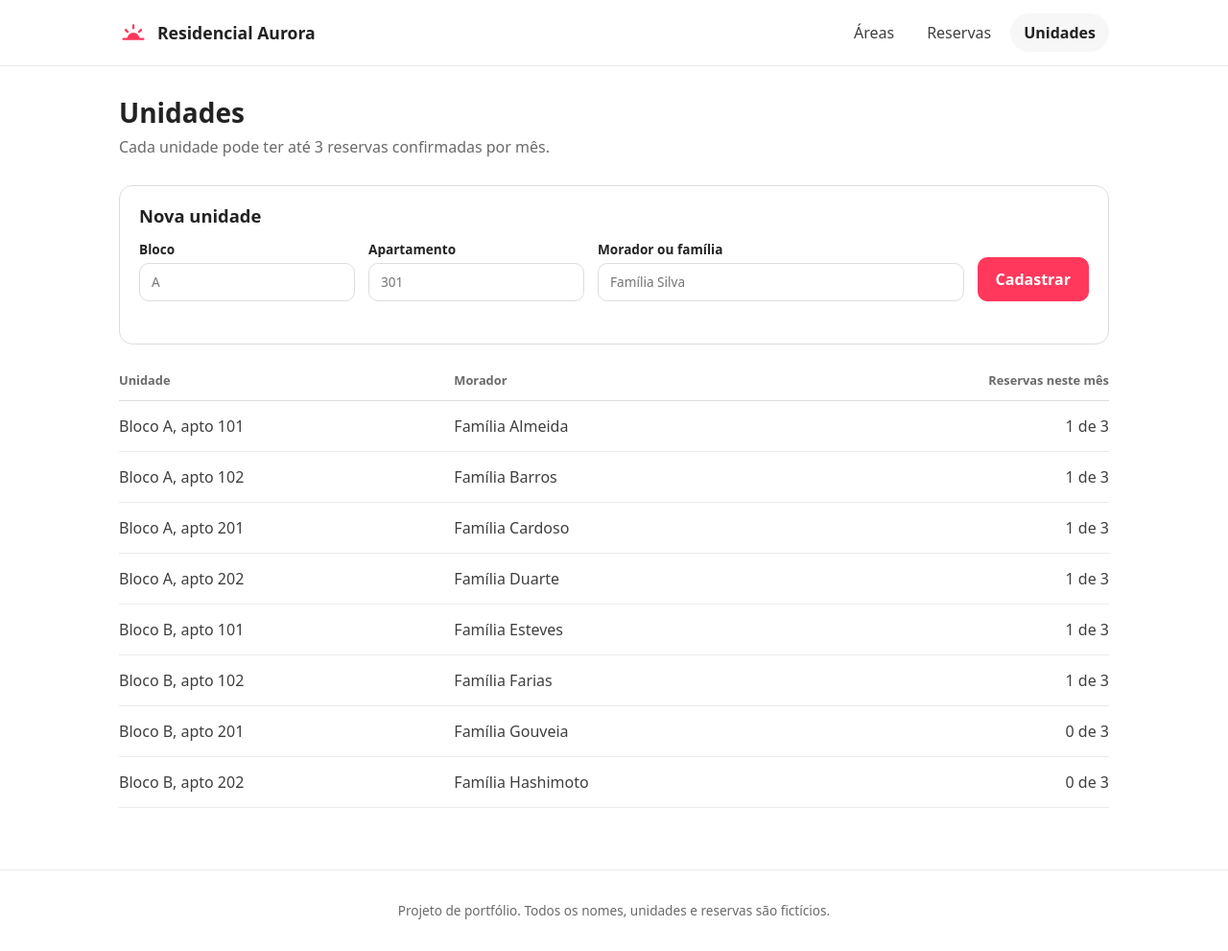
After one commit to BrunoDS13/project-condominio, a Flask app: page /unidades in a window 1280 px wide. The commit adds this page. Shown: the whole page at 96% size. Run offline with Flask 3, Linux system fonts and the light colour scheme; data comes from the database, SQL or seed files in the repository.

Commit message:
Cria página de unidades com cadastro e uso mensal

```diff
--- a/app.py
+++ b/app.py
@@ -183,6 +183,34 @@ def criar_app(caminho_banco=db.CAMINHO_PADRAO, agora=datetime.now):
             flash(motivo, "erro")
         return redirect(url_for("reservas"))
 
+    @app.route("/unidades", methods=["GET", "POST"])
+    def unidades():
+        con = conexao()
+        if request.method == "POST":
+            bloco = request.form.get("bloco", "").strip().upper()
+            numero = request.form.get("numero", "").strip()
+            morador = request.form.get("morador", "").strip()
+            if not (bloco and numero and morador):
+                flash("Preencha o bloco, o apartamento e o nome do morador.", "erro")
+            elif len(bloco) > 10 or len(numero) > 10 or len(morador) > 80:
+                flash("Algum dos campos está grande demais.", "erro")
+            else:
+                try:
+                    db.adicionar_unidade(con, bloco, numero, morador)
+                    flash(f"Bloco {bloco}, apto {numero} cadastrado.", "ok")
+                except sqlite3.IntegrityError:
+                    flash(f"Bloco {bloco}, apto {numero} já está cadastrado.", "erro")
+            con.close()
+            return redirect(url_for("unidades"))
+
+        mes = agora().strftime("%Y-%m")
+        linhas = [
+            {"unidade": u, "reservas_no_mes": db.contar_reservas_da_unidade_no_mes(con, u["id"], mes)}
+            for u in db.listar_unidades(con)
+        ]
+        con.close()
+        return render_template("unidades.html", linhas=linhas, limite=regras.LIMITE_RESERVAS_MES_POR_UNIDADE)
+
     return app
 
 
--- a/static/style.css
+++ b/static/style.css
@@ -121,3 +121,11 @@ a { color: inherit; }
 .vazio { color: var(--suave); padding: 32px 0; }
 .tabela-rolavel { overflow-x: auto; }
 .so-leitor { position: absolute; width: 1px; height: 1px; overflow: hidden; clip: rect(0 0 0 0); }
+
+.painel-simples { border: 1px solid var(--linha); border-radius: 14px; padding: 20px; margin-bottom: 28px; }
+.painel-simples h2 { margin-bottom: 14px; }
+.filtros input { font: inherit; font-weight: 400; padding: 9px 12px; border: 1px solid var(--linha); border-radius: 10px; background: var(--fundo); color: var(--tinta); min-width: 0; }
+.filtros input:focus, .filtros select:focus { outline: 2px solid var(--tinta); border-color: var(--tinta); }
+.filtros .largo { flex: 1 1 220px; }
+.filtros .largo input { width: 100%; }
+.tabela .direita, .tabela th.direita { text-align: right; padding-right: 0; }
--- a/templates/base.html
+++ b/templates/base.html
@@ -20,6 +20,7 @@
       <nav class="menu" aria-label="Principal">
         <a href="{{ url_for('index') }}" {% if request.endpoint in ('index', 'area') %}aria-current="page"{% endif %}>Áreas</a>
         <a href="{{ url_for('reservas') }}" {% if request.endpoint == 'reservas' %}aria-current="page"{% endif %}>Reservas</a>
+        <a href="{{ url_for('unidades') }}" {% if request.endpoint == 'unidades' %}aria-current="page"{% endif %}>Unidades</a>
       </nav>
     </div>
   </header>
--- /dev/null
+++ b/templates/unidades.html
@@ -0,0 +1,37 @@
+{% extends "base.html" %}
+
+{% block titulo %}Unidades | Residencial Aurora{% endblock %}
+
+{% block conteudo %}
+  <h1>Unidades</h1>
+  <p class="subtitulo">Cada unidade pode ter até {{ limite }} reservas confirmadas por mês.</p>
+
+  <section class="painel-simples">
+    <h2>Nova unidade</h2>
+    <form method="post" class="filtros">
+      <label>Bloco <input name="bloco" maxlength="10" placeholder="A" required></label>
+      <label>Apartamento <input name="numero" maxlength="10" placeholder="301" required></label>
+      <label class="largo">Morador ou família <input name="morador" maxlength="80" placeholder="Família Silva" required></label>
+      <button type="submit" class="botao principal">Cadastrar</button>
+    </form>
+  </section>
+
+  {% if linhas %}
+    <div class="tabela-rolavel">
+      <table class="tabela">
+        <thead><tr><th>Unidade</th><th>Morador</th><th class="direita">Reservas neste mês</th></tr></thead>
+        <tbody>
+          {% for l in linhas %}
+            <tr>
+              <td>Bloco {{ l.unidade['bloco'] }}, apto {{ l.unidade['numero'] }}</td>
+              <td>{{ l.unidade['morador'] }}</td>
+              <td class="direita numero">{{ l.reservas_no_mes }} de {{ limite }}</td>
+            </tr>
+          {% endfor %}
+        </tbody>
+      </table>
+    </div>
+  {% else %}
+    <p class="vazio">Nenhuma unidade cadastrada ainda.</p>
+  {% endif %}
+{% endblock %}
```
Also changed, not shown: tests/test_app.py (+29 -0 lines).
